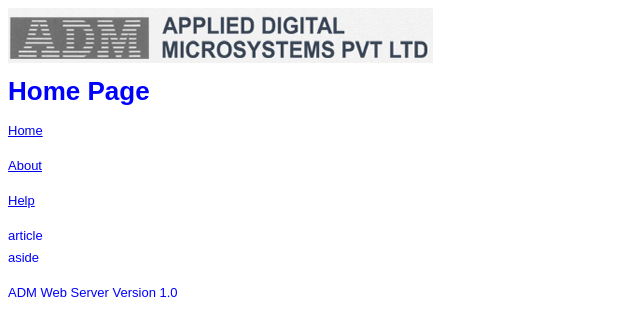
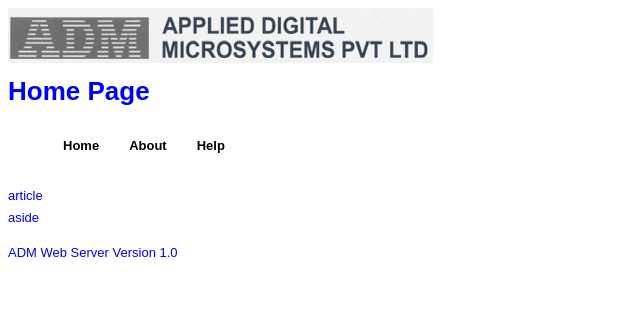
Before and after one commit to mbhatkal/node-web-server, a Node server app: page / in a window 1280 px wide. Shown: the top 336 px of the page, without its empty margins (0-640 px from the left). Run offline with Node 20, Linux system fonts and the light colour scheme.

Commit message:
modified css

```diff
--- a/public/style.css
+++ b/public/style.css
@@ -3,4 +3,15 @@
 font-size:13px;
 line-height:22px;
 color:blue;
+nav ul {
+display: flex;
+list-style: none;
 }
+nav a {
+color: black;
+font-weight: bold;
+display: block;
+padding: 15px;
+text-decoration: none;
+}
+}
--- a/views/index.hbs
+++ b/views/index.hbs
@@ -10,9 +10,11 @@
   <p><h1>{{pageHeading}}</h1><p>
   </header>
   <nav>
-  <p><a href="{{href1}}">{{refInfo1}}</a></p>
-  <p><a href="{{href2}}">{{refInfo2}}</a></p>
-  <p><a href="{{href3}}">{{refInfo3}}</a></p>
+    <ul>
+      <li><a href="{{href1}}">{{refInfo1}}</a></li>
+      <li><a href="{{href2}}">{{refInfo2}}</a></li>
+      <li><a href="{{href3}}">{{refInfo3}}</a></li>
+    </ul>
   </nav>
   <article>article </article>
   <aside>aside</aside>
```
